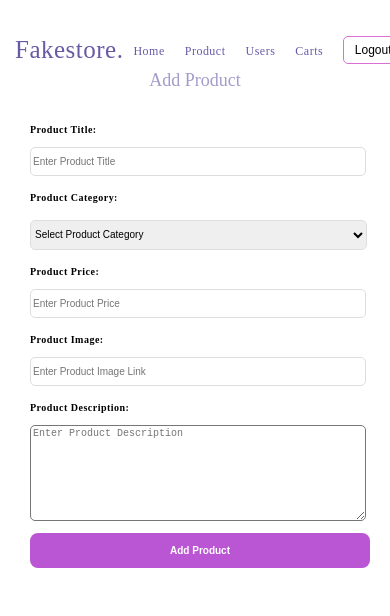
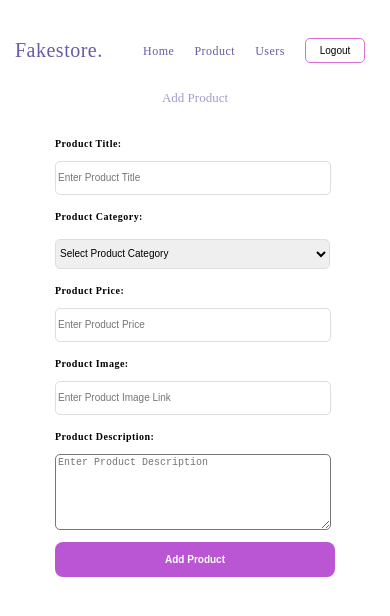
Before and after one commit to Mncedisi95/fakestore, an Angular app: page /addproduct in a window 390 px wide. Shown: the top 616 px of the page. Built offline with nearby package versions, Linux system fonts and the light colour scheme; sample sign-in values are in the browser's storage.

Commit message:
modified add, edit, index, navbar, product, sign-in and users components to meet responsive design for device from 320px - 480px

```diff
--- a/src/app/components/add-product/add-product.component.css
+++ b/src/app/components/add-product/add-product.component.css
@@ -132,38 +132,12 @@ button{
     border-radius: 0.2857rem;
 }
 
-@media screen and (max-width: 1024px) {
+/* Small Device = 320px */
 
-    .form-control{
-        max-height: 550px;
-    }
-
-    textarea{
-        height: 110px;
-    }
-
-    input{
-        height: 30px;
-    }
+@media only screen and (max-width: 479px) {
 
     h2{
-        font-size: 20px;
-    }
-
-    label{
         font-size: 13px;
-    }
-
-    button{
-        font-size: 12px;
-    }
-
-}
-
-@media screen and (max-width: 736px){
-
-    h2{
-        font-size: 18px;
     }
 
     label{
@@ -172,25 +146,32 @@ button{
 
     button{
         font-size: 10px;
+        width: 280px;
     }
 
     input{
-        height: 25px;
+        height: 30px;
         font-size: 10px;
+        width: 270px;
     }
 
     .select-box{
         font-size: 10px;
         height: 30px;
+        width: 275px;
     }
 
     textarea{
-        height: 90px;
+        height: 70px;
         font-size: 10px;
+        width: 270px;
     }
 
     small{
         font-size: 10px;
     }
 
+    .section{
+        padding: 90px 0;
+    }
 }
--- a/src/app/components/edit-product/edit-product.component.css
+++ b/src/app/components/edit-product/edit-product.component.css
@@ -116,37 +116,12 @@ button{
     border-radius: 0.2857rem
 }
 
-@media  screen and (max-width: 1024px) {
+/* Small Device = 320px */
 
-    input{
-        height: 30px;
-    }
+@media only screen and (max-width: 479px) {
 
     h2{
-        font-size: 20px;
-    }
-
-    textarea{
-        height: 110px;
-    }
-
-    label{
         font-size: 13px;
-    }
-
-    .form-control{
-        max-height: 550px;
-    }
-
-    button{
-        font-size: 12px;
-    }
-}
-
-@media screen and (max-width: 736px){
-
-    h2{
-        font-size: 18px;
     }
 
     label{
@@ -155,28 +130,32 @@ button{
 
     button{
         font-size: 10px;
-        width: 310px;
+        width: 280px;
     }
 
     input{
-        height: 25px;
+        height: 30px;
         font-size: 10px;
+        width: 270px;
     }
 
     .select-box{
         font-size: 10px;
         height: 30px;
-        width: 305px;
+        width: 275px;
     }
 
     textarea{
-        height: 90px;
+        height: 70px;
         font-size: 10px;
-        width: 300px;
+        width: 270px;
     }
 
     small{
         font-size: 10px;
     }
 
+    .section{
+        padding: 90px 0;
+    }
 }
--- a/src/app/components/index/index.component.css
+++ b/src/app/components/index/index.component.css
@@ -125,57 +125,55 @@ mat-paginator{
     margin-left: 75px;
 }
 
-@media screen  and (max-width: 1024px) {
+/* Small Device = 320px */
 
-    h2{
-        font-size: 20px;
+@media only screen and (max-width: 479px){
+
+    .product-card{
+        width: 100px;
     }
 
-    h5,h6{
-        font-size: 12px;
+    .product-card img{
+        width: 50px;
+        height: 50px;
     }
 
-    .section{
-        padding: 70px 0;
+    mat-paginator{
+        width: 320px;
+        font-size: 10px;
+        margin-left: 30px;
+    }
+
+    .right{
+        margin-left: 70px;
+    }
+
+    .left{
         margin-left: 5px;
     }
 
-    .product-card{
-        width: 180px;
+    input{
+        width: 50px;
+        height: 15px;
     }
 
-    .product-card img{
-        width: 100px;
-        height: 100px;
-    }
-
-    input{
-        width: 180px;
+    button{
+        font-size: 10px;
+        height: 20px
     }
 
     .select-box{
-        width: 180px;
+        width: 100px;
+        height: 20px;
+        font-size: 8px;
     }
 
     a{
-        font-size: 12px;
+        font-size: 10px;
     }
 
-    mat-paginator{
-        width: 900px;
-        margin-left: 48px;
-    }
-
-    .right{
-        margin-left: 450px;
-    }
-
-}
-
-@media screen and (max-width: 736px) {
-
     h2{
-        font-size: 18px;
+        font-size: 15px;
     }
 
     h5,h6{
@@ -183,51 +181,8 @@ mat-paginator{
     }
 
     .section{
-        padding: 70px 0;
-        margin-left: 5px;
+        padding: 90px 0;
     }
 
-    .product-card{
-        width: 120px;
-    }
 
-    .product-card img{
-        width: 80px;
-        height: 80px;
-    }
-
-    .select-box{
-        width: 130px;
-        height: 25px;
-        font-size: 10px;
-    }
-
-    a{
-        font-size: 10px;
-    }
-
-    .right{
-        margin-left: 150px;
-    }
-
-    .left{
-        margin-left: 10px;
-    }
-
-    mat-paginator{
-        width: 700px;
-        margin-left: 10px;
-        font-size: 10px;
-    }
-
-    input{
-        width: 130px;
-        height: 25px;
-        font-size: 10px;
-    }
-
-    button{
-        height: 27px;
-        font-size: 10px;
-    }
 }
--- a/src/app/components/navbar/navbar.component.css
+++ b/src/app/components/navbar/navbar.component.css
@@ -103,10 +103,10 @@ button:hover{
     cursor: pointer;
 }
 
-@media screen and (max-width: 736px){
+@media screen and (max-width: 479px){
 
-    .logo{
-        font-size: 15px;
+    .navbar .logo{
+        font-size: 20px;
     }
 
     .nav-link{
@@ -114,9 +114,9 @@ button:hover{
     }
 
     button{
-        height: 28px;
+        height: 25px;
         width: 60px;
-        font-size: 12px;
+        font-size: 10px;
     }
 
 }
--- a/src/app/components/navbar/navbar.component.html
+++ b/src/app/components/navbar/navbar.component.html
@@ -12,9 +12,6 @@
                 <a class="nav-link" routerLink='/users'>Users</a>
             </li>
             <li class="nav-item">
-                <a class="nav-link"routerLink="/carts">Carts</a>
-            </li>
-            <li class="nav-item">
                 <button (click)="logout()">Logout</button>
             </li>
         </ul>
--- a/src/app/components/product-detail/product-detail.component.css
+++ b/src/app/components/product-detail/product-detail.component.css
@@ -57,9 +57,7 @@ button:hover{
     align-items: center;
     justify-content: center;
     flex-direction: column;
-    padding: 50px 0;
-    margin-top: 50px;
-
+    padding: 70px 0;
 }
 
 .product-detail{
@@ -71,7 +69,6 @@ button:hover{
     margin: 0 auto;
     background-color: #f3f2ee;
     border-radius: 8px;
-    overflow-y: auto;
 }
 
 .product-detail img{
@@ -102,34 +99,12 @@ button:hover{
     border-radius: 0.2857rem;
 }
 
-@media  screen and (max-width: 1024px) {
+/* Small Device = 320px */
+
+@media only screen and (max-width: 480px){
 
     h2{
-        font-size: 23px;
-    }
-
-    h4{
-        font-size: 14px;
-    }
-
-    p{
-        font-size: 14px;
-    }
-
-    .product-detail{
-        max-height: 500px;
-    }
-
-    .product-detail img{
-        width: 200px;
-        height: 250px;
-    }
-}
-
-@media screen and (max-width: 736px){
-
-    h2{
-        font-size: 18px;
+        font-size: 13px;
     }
 
     h4{
@@ -142,14 +117,14 @@ button:hover{
 
     .product-detail{
         max-height: 500px;
-        max-width: 600px;
+        max-width: 300px;
         margin-top: 10px;
     }
 
     .product-detail img{
         width: 100px;
+        height: 120px;
         margin-bottom: 10px;
-        height: 120px;
     }
 
     .product-item{
@@ -157,14 +132,13 @@ button:hover{
     }
 
     button{
+        height: 30px;
         width: 60px;
-        height: 25px;
         font-size: 12px;
     }
 
-    input{
-        font-size: 12px;
-        width: 250px;
+    .container{
+        padding: 90px 0;
     }
 
 }
--- a/src/app/components/sign-in/sign-in.component.css
+++ b/src/app/components/sign-in/sign-in.component.css
@@ -92,18 +92,12 @@ button{
 }
 
 
-@media screen and (max-width: 1024px)  {
+/* Small Device = 320px */
 
-   h2{
-    font-size: 1.8rem;
-   }
-
-}
-
-@media  screen and (max-width: 736px) {
+@media only screen and (max-width: 480px) and (orientation: portrait) {
 
     .container{
-        padding: .5px 0;
+        padding: 80px 0;
     }
 
     h2{
@@ -131,7 +125,6 @@ button{
     }
 
     .form-control{
-        max-height: 350px;
         max-width: 600px;
     }
 
@@ -142,13 +135,9 @@ button{
     .alert-danger{
         font-size: 10px;
     }
-
 }
 
-@media  screen and (max-width: 414px) {
+/* Wide Mobile = 480px */
 
-    .container{
-        padding: 150px 0;
-    }
 
-}
+/* Tablet Device = 768px */
--- a/src/app/components/users/users.component.css
+++ b/src/app/components/users/users.component.css
@@ -132,3 +132,18 @@ mat-paginator{
     }
 
 }
+
+/* Small Device = 320px */
+
+@media only screen and (max-width: 479px){
+
+    .section{
+        padding: 100px 0;
+    }
+
+    mat-paginator{
+        width: 320px;
+        font-size: 10px;
+        margin-left: 30px;
+    }
+}
```
